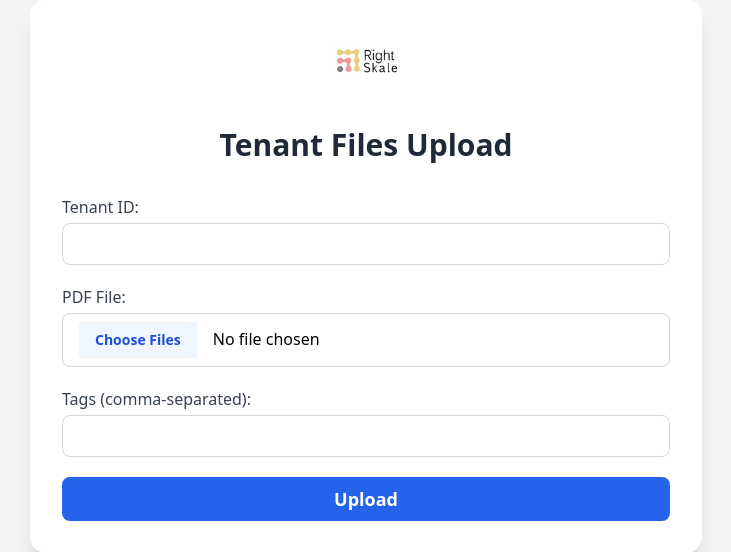
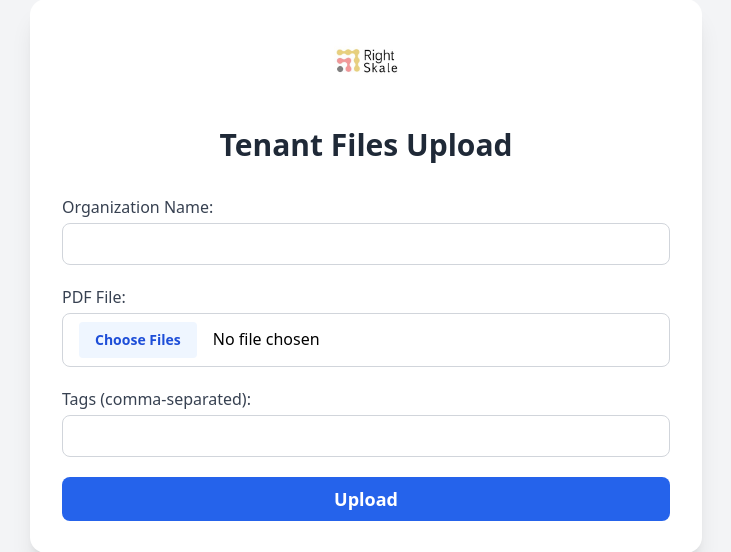
Before and after one commit to anshrightskale/MultiTenantPDFApp, a Flask app: page / in a window 1280 px wide. Shown: the part 124-676 px from the top of the page, without its empty margins (274-1005 px from the left). Run offline with Flask 3, Linux system fonts and the light colour scheme; data that the repository does not hold is empty; some libraries are stand-ins or nearby versions.

Commit message:
Fixed Organization name on form

```diff
--- a/templates/index.html
+++ b/templates/index.html
@@ -19,7 +19,7 @@
     <!-- Upload Form -->
     <form method="POST" enctype="multipart/form-data" class="space-y-5" onsubmit="return validateForm()">
       <div>
-        <label class="block text-gray-700 mb-1 font-medium">Tenant ID:</label>
+        <label class="block text-gray-700 mb-1 font-medium">Organization Name:</label>
         <input type="text" name="organization_name" value="{{ organization_name }}" required
           class="w-full border border-gray-300 rounded-lg px-4 py-2 focus:ring focus:ring-blue-300 focus:outline-none">
       </div>
```
